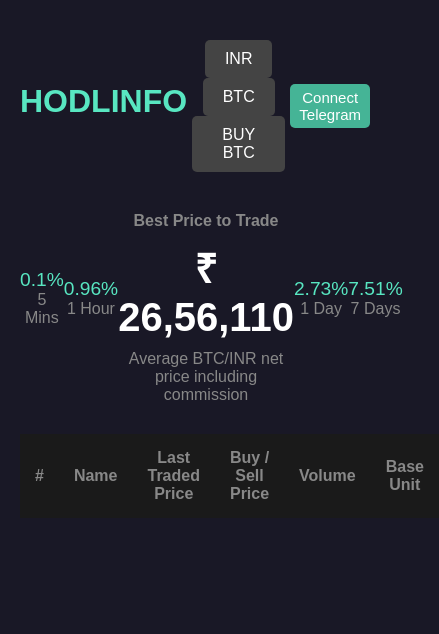
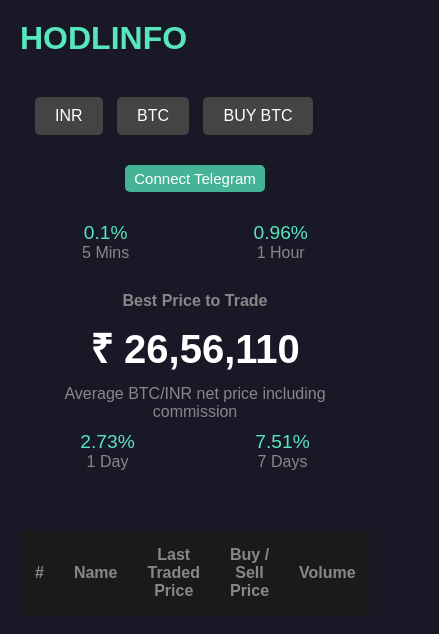
Before and after one commit to VivekPatil28/Assignment_Task, a plain HTML site: page Frontend/index.html in a window 390 px wide. Shown: the whole page, 439 px wide, since content can reach past the window. Drawn offline with Linux system fonts and the light colour scheme; no server answers.

Commit message:
first comit

```diff
--- a/Frontend/index.html
+++ b/Frontend/index.html
@@ -44,6 +44,7 @@
             </div>
         </div>
 
+        <div id="table_cont">
             <table>
                 <thead>
                     <tr>
@@ -59,6 +60,7 @@
 
                 </tbody>
             </table>
+        </div>
     </div>
 
 </body>
--- a/Frontend/style.css
+++ b/Frontend/style.css
@@ -21,6 +21,7 @@
     display: flex;
     align-items: center;
     justify-content: space-between;
+    flex-wrap: wrap;
 }
 header #connect_tel{
     background-color:#45b496;
@@ -29,6 +30,7 @@
     font-size: 15px;
     border-radius: 5px;
     color: rgb(255, 255, 255);
+
 }
 header h1 {
     font-size: 2rem;
@@ -37,13 +39,18 @@
 }
 
 .stats {
+    margin: 20px 0;
     display: flex;
     align-items: center;
     justify-content: space-around;
     margin-bottom: 20px;
+    flex-wrap: wrap;
     font-size: 1.2rem;
 }
 
+.stats .percentages{
+    margin: 10px 5px;
+}
 .stats .percentages span {
     color:#58e6c1 ;
 }
@@ -71,7 +78,7 @@
 }
 
 .options {
-    margin: 20px 0;
+    margin: 20px 10px;
 }
 
 .options button {
@@ -79,11 +86,12 @@
     color: white;
     border: none;
     padding: 10px 20px;
-    margin: 0 5px;
+    margin: 10px 5px;
     cursor: pointer;
     font-size: 1rem;
     border-radius: 5px;
 }
+
 
 table {
     width: 100%;
@@ -120,3 +128,14 @@
 table tbody td {
     font-size: 1.2rem;
 }
+
+@media (max-width:767px) {
+    #table_cont{
+        overflow-x: scroll;
+        max-width: 100vw;
+    }
+
+    #connect_tel{
+        margin: 0 auto;
+    }
+}
```
Lines whose indentation alone changed are shown as unchanged.
